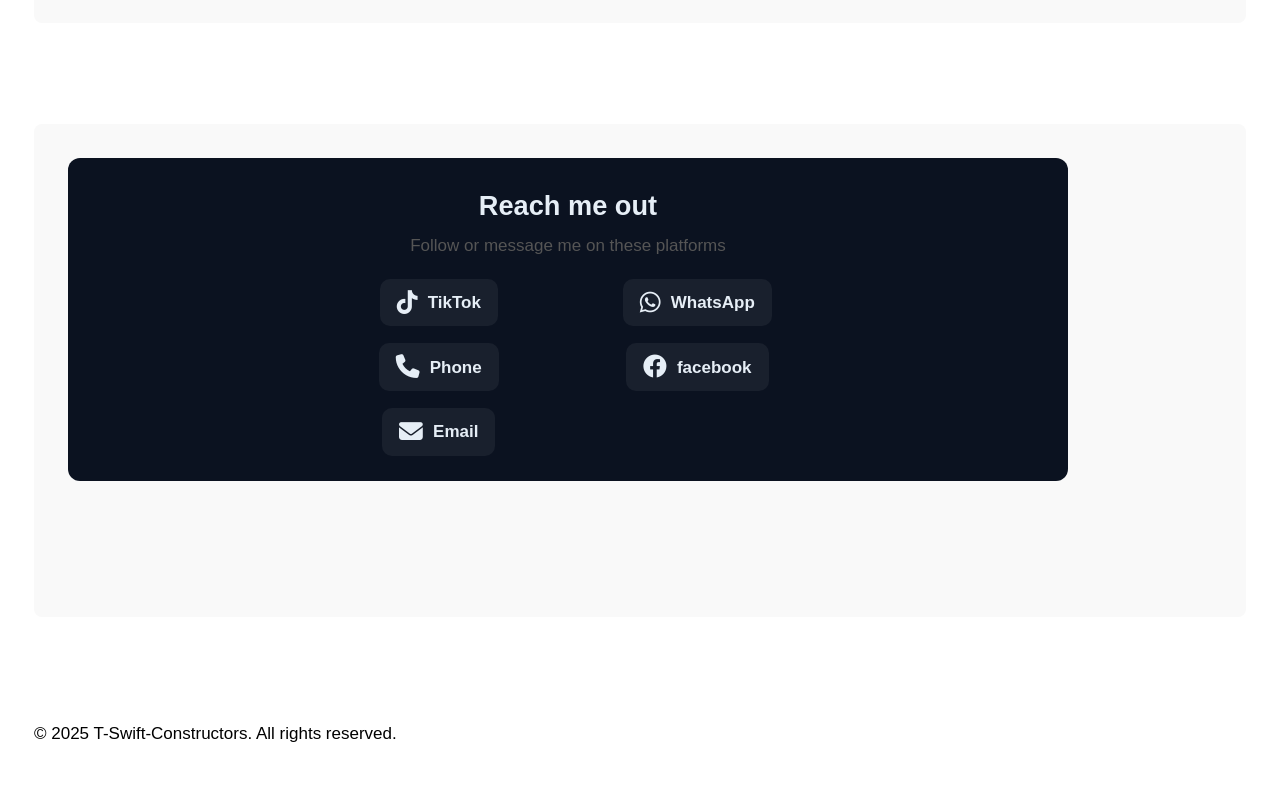
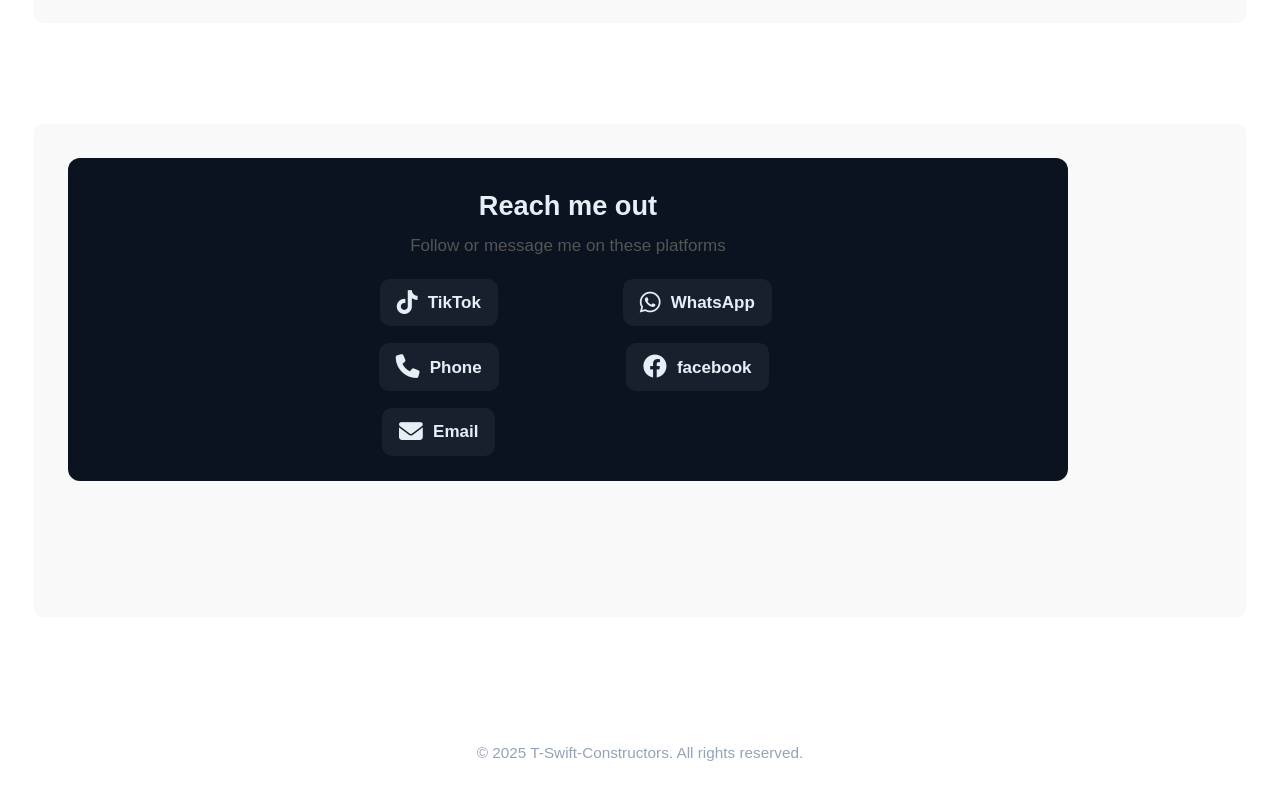
Before and after one commit to samsmalls/T-Swift-Constructors, a plain HTML site: page index.html in a window 1280 px wide. Shown: the part 3878-4678 px from the top of the page. Drawn offline with Linux system fonts and the light colour scheme.

Commit message:
Update style.css

```diff
--- a/css/style.css
+++ b/css/style.css
@@ -493,3 +493,10 @@ section li {
 .scroll-animate{
     margin-bottom: 6rem;
 }
+
+.site-footer{
+  text-align: center;
+  color: #94a3b8;
+  font-size: 0.9rem;
+  padding: 1.25rem 0;
+}
```
